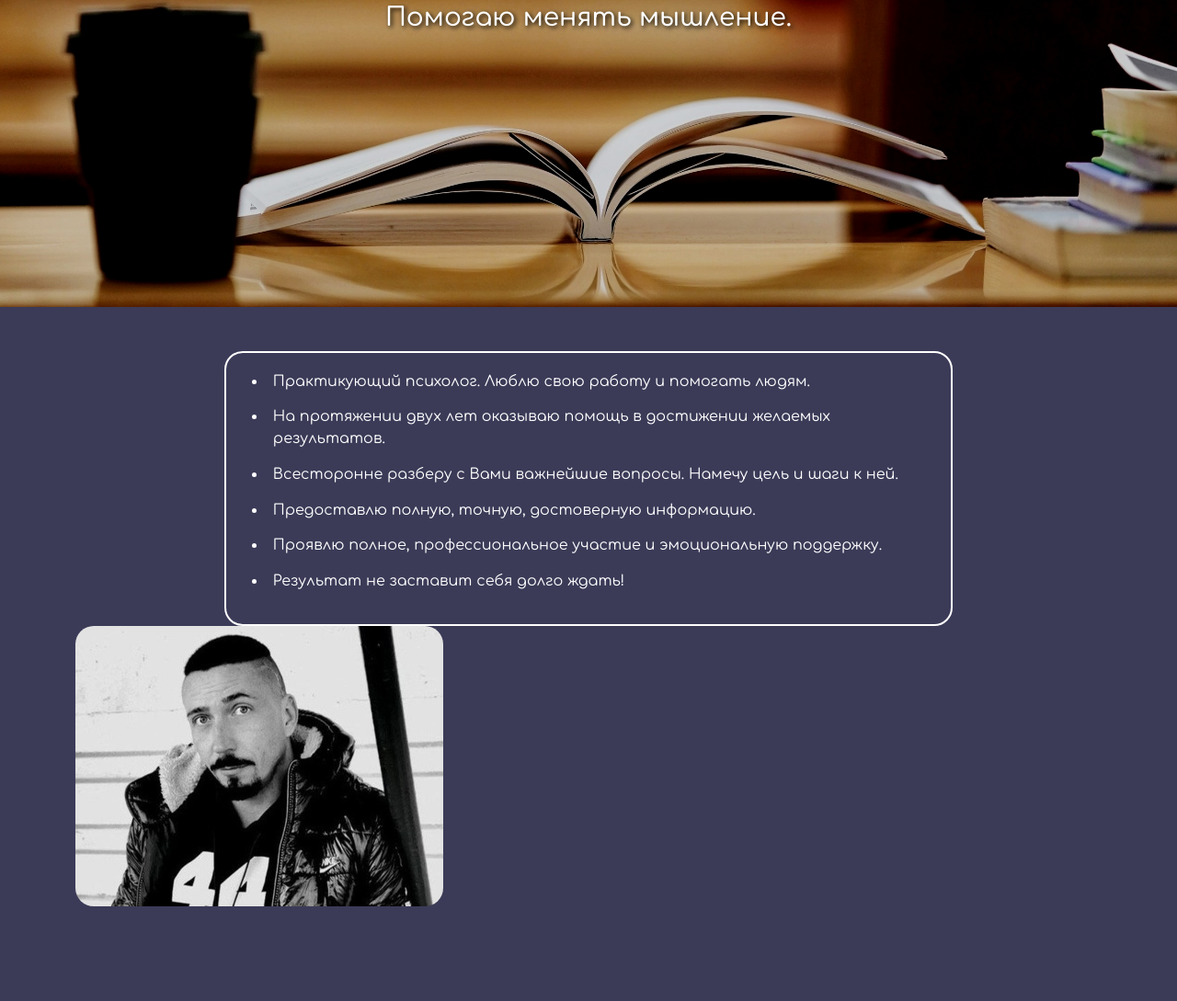
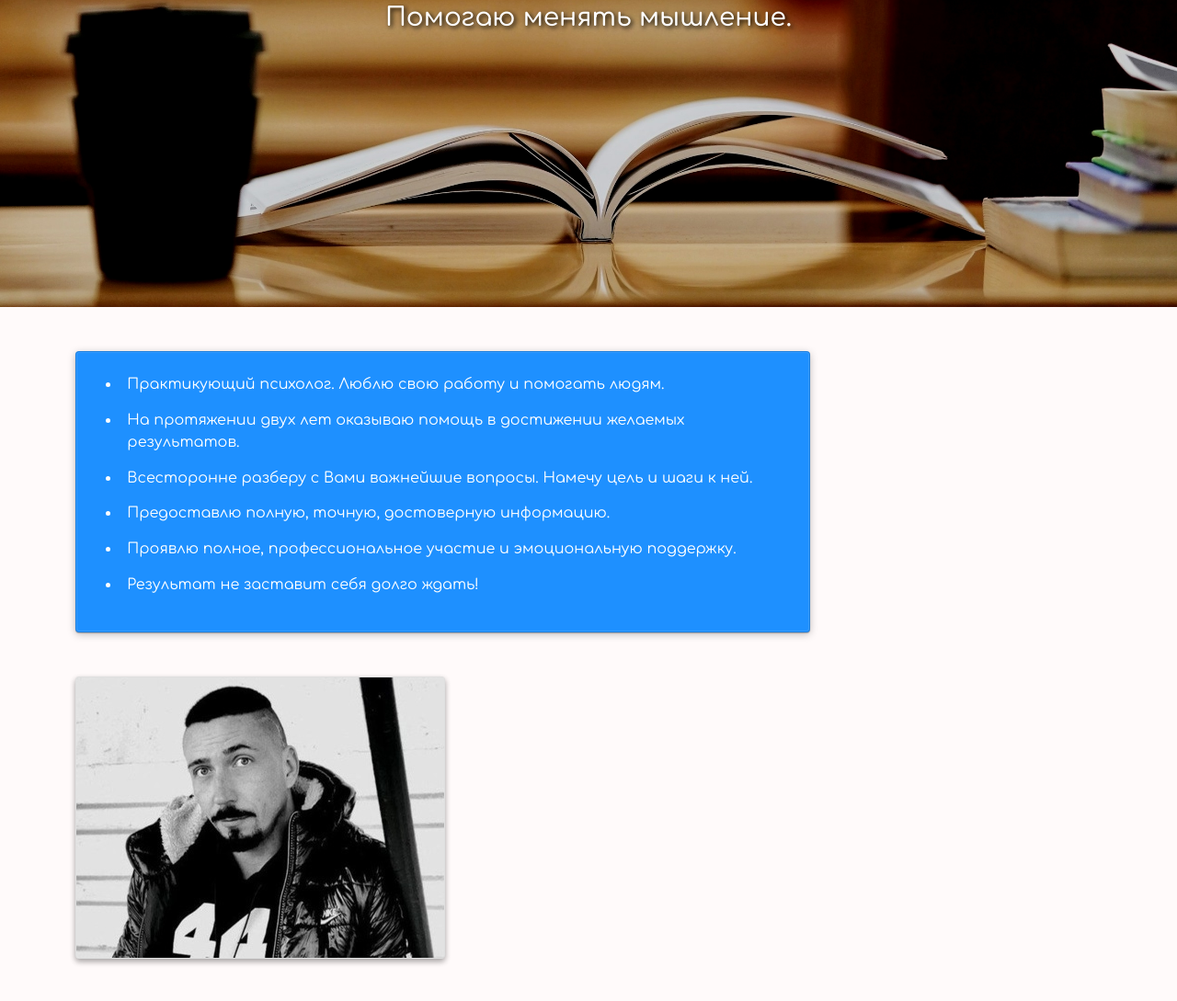
Before and after one commit to DenP0821/Pet1-Landing-Bootstrap_, a plain HTML site: page index.html in a window 1280 px wide. Shown: the part 311-1400 px from the top of the page at 92% size. Before the commit the page ends 1345 px from the top, so only its background shows below. Drawn offline with nearby package versions, Linux system fonts and the light colour scheme; a script that the page names is missing.

Commit message:
День10

```diff
--- a/index.html
+++ b/index.html
@@ -68,21 +68,27 @@
       </section>
       <section>
         <div class="container my-5">
-          <div class="row">
-            <div class="userinfo col-sm-auto col-md-auto col-lg-auto">
+          <div class="row row-cols-auto row-cols-md-2 row-cols-lg-auto g-5">
+            <div class="col">
+              <div class="card card-color-shadow">
+                <div class="card-body">
+                  <div class="card-text">
                     <ul>
                       <li>
-                  Практикующий психолог. Люблю свою работу и помогать людям.
+                        Практикующий психолог. Люблю свою работу и помогать
+                        людям.
                       </li>
                       <li>
-                  На протяжении двух лет оказываю помощь в достижении желаемых
-                  результатов.
+                        На протяжении двух лет оказываю помощь в достижении
+                        желаемых результатов.
                       </li>
                       <li>
-                  Всесторонне разберу с Вами важнейшие вопросы. Намечу цель и
-                  шаги к ней.
+                        Всесторонне разберу с Вами важнейшие вопросы. Намечу
+                        цель и шаги к ней.
                       </li>
-                <li>Предоставлю полную, точную, достоверную информацию.</li>
+                      <li>
+                        Предоставлю полную, точную, достоверную информацию.
+                      </li>
                       <li>
                         Проявлю полное, профессиональное участие и эмоциональную
                         поддержку.
@@ -90,8 +96,15 @@
                       <li>Результат не заставит себя долго ждать!</li>
                     </ul>
                   </div>
-            <div class="col-sm-auto col-md-auto col-lg-auto">
-              <img class="userpic img-fluid" src="UserPic.jpg" alt="UserPic" />
+                </div>
+              </div>
+            </div>
+            <div class="col">
+              <div class="card card-img-shadow">
+                <div class="card-img">
+                  <img class="img-fluid" src="UserPic.jpg" alt="UserPic" />
+                </div>
+              </div>
             </div>
           </div>
         </div>
--- a/style.css
+++ b/style.css
@@ -95,7 +95,7 @@
 }
 
 body {
-  background-color: #3b3b58;
+  background-color: #fffafa;
   font-family: "Comfortaa", sans-serif;
   color: #fff;
 }
@@ -122,18 +122,17 @@ body {
   text-shadow: 2px 2px 5px #000;
 }
 
-.userinfo {
-  border: 2px solid #fff;
-  border-radius: 20px;
-  padding: 1%;
-  margin: auto;
+.card-color-shadow {
+  background-color: #1e90ff;
+  box-shadow: rgba(0, 0, 0, 0.25) 0px 0.0625em 0.0625em,
+    rgba(0, 0, 0, 0.25) 0px 0.125em 0.5em,
+    rgba(255, 255, 255, 0.1) 0px 0px 0px 1px inset;
 }
 
 li {
   padding: 1%;
 }
 
-.userpic {
-  border-radius: 20px;
-  margin: auto;
+.card-img-shadow {
+  box-shadow: rgba(0, 0, 0, 0.16) 0px 3px 6px, rgba(0, 0, 0, 0.23) 0px 3px 6px;
 }
```
Lines whose indentation alone changed are shown as unchanged.
